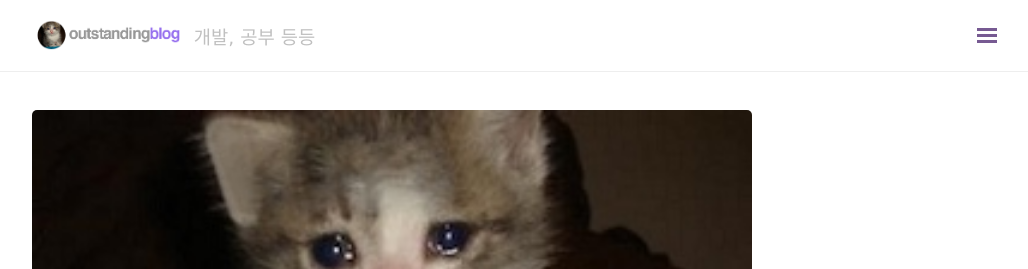
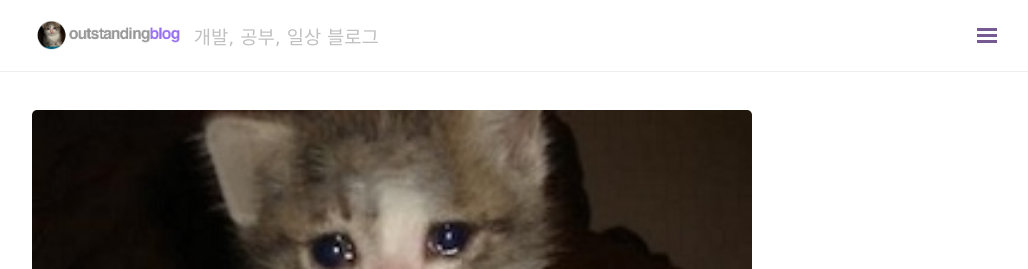
Before and after one commit to outstanding1301/outstanding1301.github.io, a Jekyll site: the page built from index.html, in a window 1280 px wide. Shown: the top 269 px of the page, without its empty margins (248-1276 px from the left). Built offline with Jekyll 4.4.1, drawn with Linux system fonts in a browser that asks for light colours; nearby versions of some CDN libraries; some web fonts are replaced.

Commit message:
docs: 블로그 타이틀 및 설명 변경

```diff
--- a/_config.yml
+++ b/_config.yml
@@ -1,6 +1,6 @@
 # Site Info
-title: outstandingboy
-tagline: '개발, 공부 등등'
+title: '아웃스탠딩보이 블로그'
+tagline: '개발, 공부, 일상 블로그'
 description: '<a href="http://github.com/outstanding1301" target="_blank">아웃스탠딩보이</a>의 블로그입니다.'
 baseurl: ""
 url: http://outstanding1301.github.io
```
